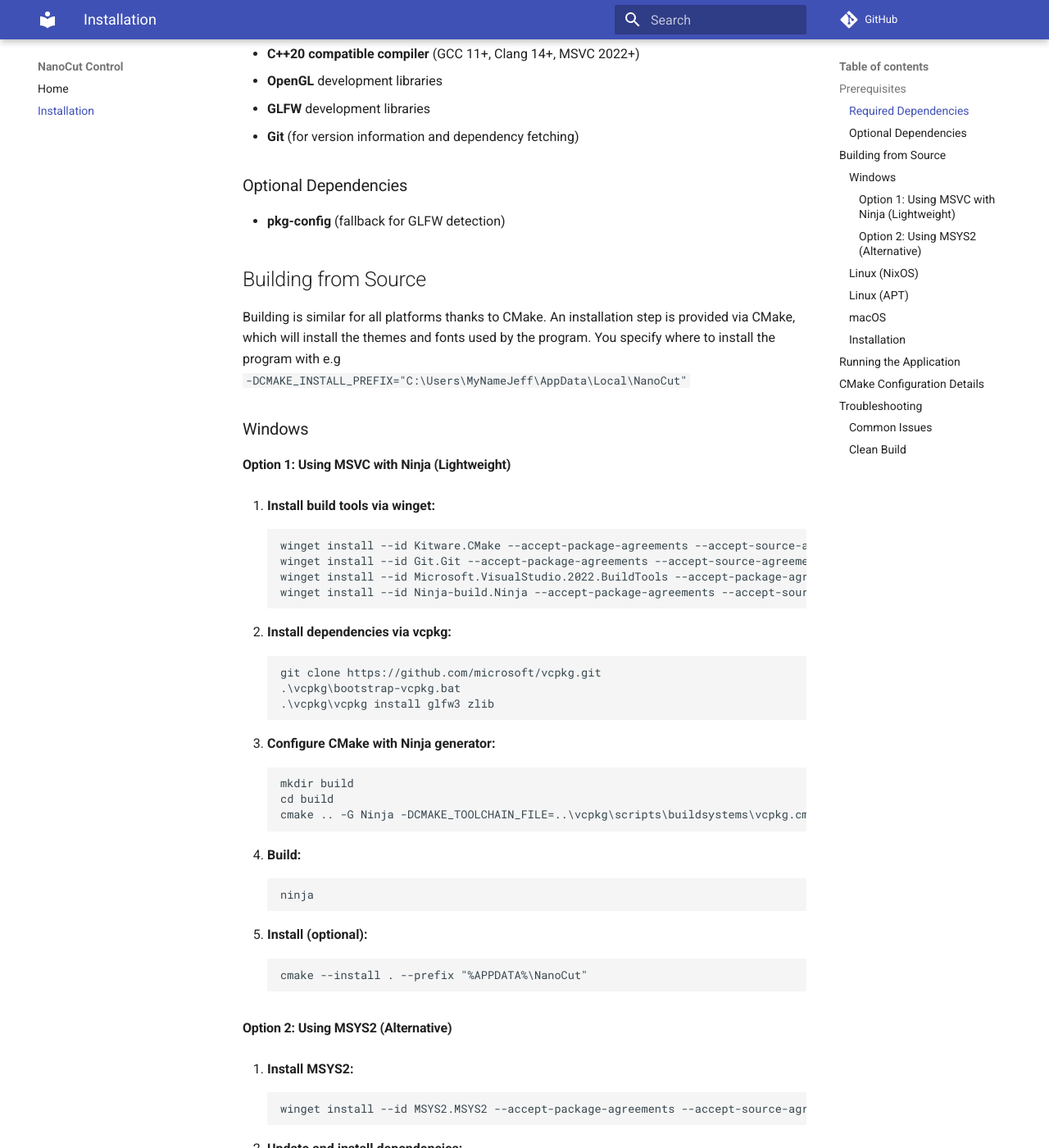
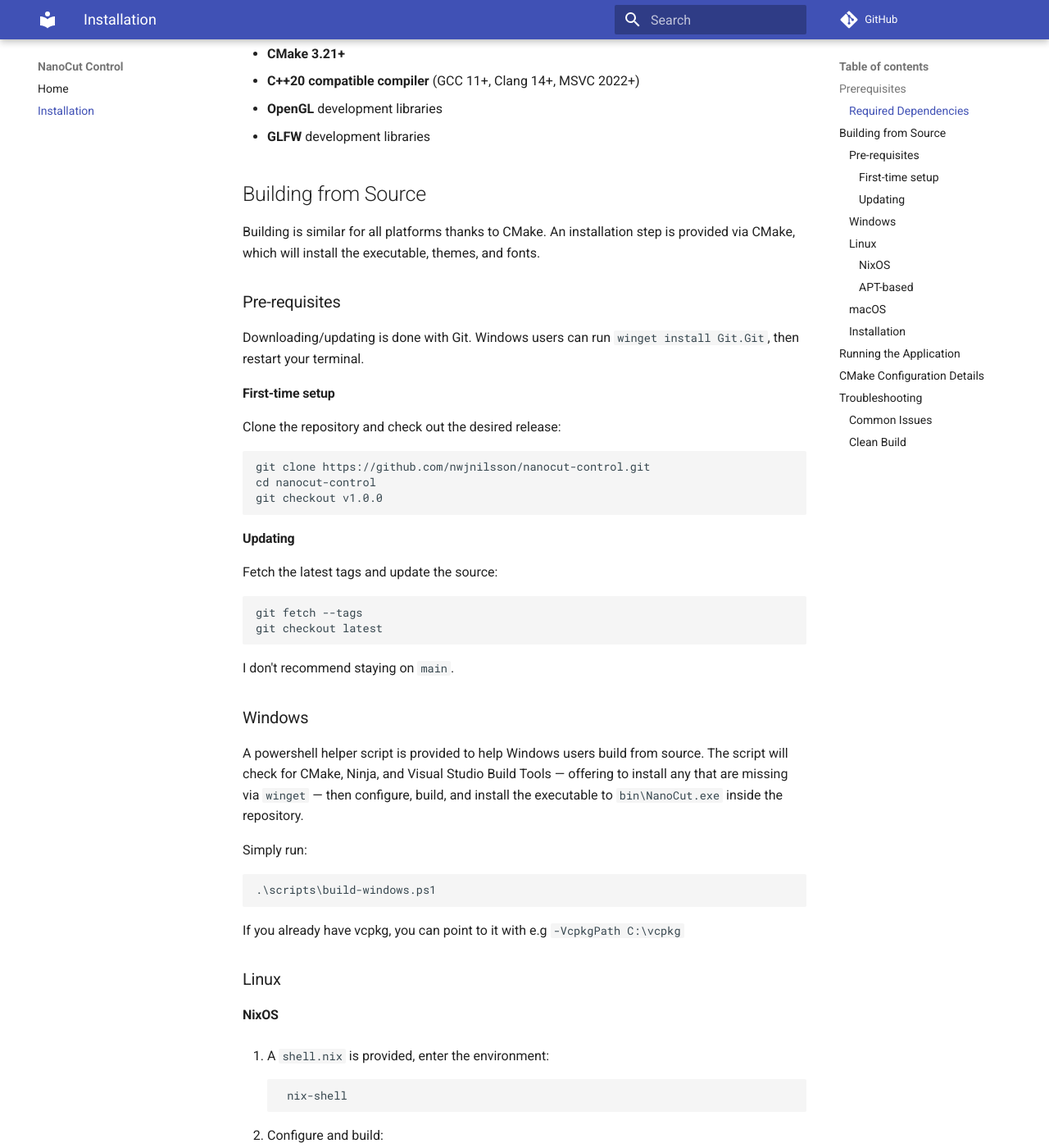
Before and after one commit to nwjnilsson/nanocut-control, an MkDocs documentation site: the page built from docs/installation.md, in a window 1280 px wide and 1400 px high, scrolled down 315 px. Shown: the whole window at 82% size. Built offline with MkDocs 1.6.1 and Material for MkDocs 9.7.7, drawn with Linux system fonts in a browser that asks for light colours; comment, search, counter and statistics services are not loaded; some of the changed text lies outside the part shown.

Commit message:
Try windows build script

````diff
--- a/docs/installation.md
+++ b/docs/installation.md
@@ -5,73 +5,50 @@
 NanoCut Control requires the following dependencies:
 
 ### Required Dependencies
-- **CMake 3.21+** (required for FetchContent improvements)
+- **Git** (for version information and dependency fetching)
+- **CMake 3.21+**
 - **C++20 compatible compiler** (GCC 11+, Clang 14+, MSVC 2022+)
 - **OpenGL** development libraries
 - **GLFW** development libraries
-- **Git** (for version information and dependency fetching)
-
-### Optional Dependencies
-- **pkg-config** (fallback for GLFW detection)
 
 ## Building from Source
 Building is similar for all platforms thanks to CMake. An installation step is
-provided via CMake, which will install the themes and fonts used by the program.
-You specify where to install the program with e.g<br>
-`-DCMAKE_INSTALL_PREFIX="C:\Users\MyNameJeff\AppData\Local\NanoCut"`
+provided via CMake, which will install the executable, themes, and fonts.
+
+### Pre-requisites
+Downloading/updating is done with Git. Windows users can run `winget install Git.Git`, then restart your terminal.
+
+#### First-time setup
+
+Clone the repository and check out the desired release:
+
+    git clone https://github.com/nwjnilsson/nanocut-control.git
+    cd nanocut-control
+    git checkout v1.0.0
+
+#### Updating
+
+Fetch the latest tags and update the source:
+
+    git fetch --tags
+    git checkout latest
+
+I don't recommend staying on `main`.
 
 ### Windows
+A powershell helper script is provided to help Windows users build from source.
+The script will check for CMake, Ninja, and Visual Studio Build Tools —
+offering to install any that are missing via `winget` — then configure, build,
+and install the executable to `bin\NanoCut.exe` inside the repository.
 
-#### Option 1: Using MSVC with Ninja (Lightweight)
+Simply run:
 
-1. **Install build tools via winget:**
+    .\scripts\build-windows.ps1
 
-        winget install --id Kitware.CMake --accept-package-agreements --accept-source-agreements
-        winget install --id Git.Git --accept-package-agreements --accept-source-agreements
-        winget install --id Microsoft.VisualStudio.2022.BuildTools --accept-package-agreements --accept-source-agreements
-        winget install --id Ninja-build.Ninja --accept-package-agreements --accept-source-agreements
+If you already have vcpkg, you can point to it with e.g `-VcpkgPath C:\vcpkg`
 
-2. **Install dependencies via vcpkg:**
-
-        git clone https://github.com/microsoft/vcpkg.git
-        .\vcpkg\bootstrap-vcpkg.bat
-        .\vcpkg\vcpkg install glfw3 zlib
-
-3. **Configure CMake with Ninja generator:**
-
-        mkdir build
-        cd build
-        cmake .. -G Ninja -DCMAKE_TOOLCHAIN_FILE=..\vcpkg\scripts\buildsystems\vcpkg.cmake -DCMAKE_BUILD_TYPE=Release
-
-4. **Build:**
-
-        ninja
-
-5. **Install (optional):**
-
-        cmake --install . --prefix "%APPDATA%\NanoCut"
-
-#### Option 2: Using MSYS2 (Alternative)
-
-1. **Install MSYS2:**
-
-        winget install --id MSYS2.MSYS2 --accept-package-agreements --accept-source-agreements
-
-2. **Update and install dependencies:**
-
-        pacman -Syu
-        pacman -S --needed base-devel mingw-w64-x86_64-toolchain mingw-w64-x86_64-cmake mingw-w64-x86_64-ninja git mingw-w64-x86_64-glfw
-
-3. **Configure and build:**
-
-        mkdir build
-        cd build
-        cmake .. -G Ninja -DCMAKE_BUILD_TYPE=Release
-        ninja
-
-**Note:** For both options, ensure all tools are in your PATH before running CMake commands.
-
-### Linux (NixOS)
+### Linux
+#### NixOS
 
 1. A `shell.nix` is provided, enter the environment:
 
@@ -83,7 +60,7 @@
          cmake .. -DCMAKE_INSTALL_PREFIX=.... -DCMAKE_BUILD_TYPE=Release
          make
 
-### Linux (APT)
+#### APT-based
 
 1. Install required dependencies:
 
@@ -100,7 +77,7 @@
 2. Configure and build:
 
          mkdir build && cd build
-         cmake .. -DCMAKE_INSTALL_PREFIX=.... -DCMAKE_BUILD_TYPE=Release
+         cmake .. -DCMAKE_INSTALL_PREFIX=. -DCMAKE_BUILD_TYPE=Release
          make
 
 ### macOS
@@ -114,7 +91,7 @@
 2. Configure and build:
 
          mkdir build && cd build
-         cmake .. -DCMAKE_INSTALL_PREFIX=.... -DCMAKE_BUILD_TYPE=Release
+         cmake .. -DCMAKE_INSTALL_PREFIX=. -DCMAKE_BUILD_TYPE=Release
          make
 
 ### Installation
@@ -125,15 +102,8 @@
 make install
 ```
 
-Alternatively,
-
-```bash
-cmake --install . --prefix "%APPDATA%\NanoCut"
-```
-
 This will install:
 
-- The `NanoCut` executable to e.g `/usr/local/bin/` (your CMAKE_INSTALL_PREFIX)
 - Fonts to `~/.config/NanoCut/fonts/`
 - Themes to `~/.config/NanoCut/themes/`
 
````
Also changed, not shown: 3 other files.
